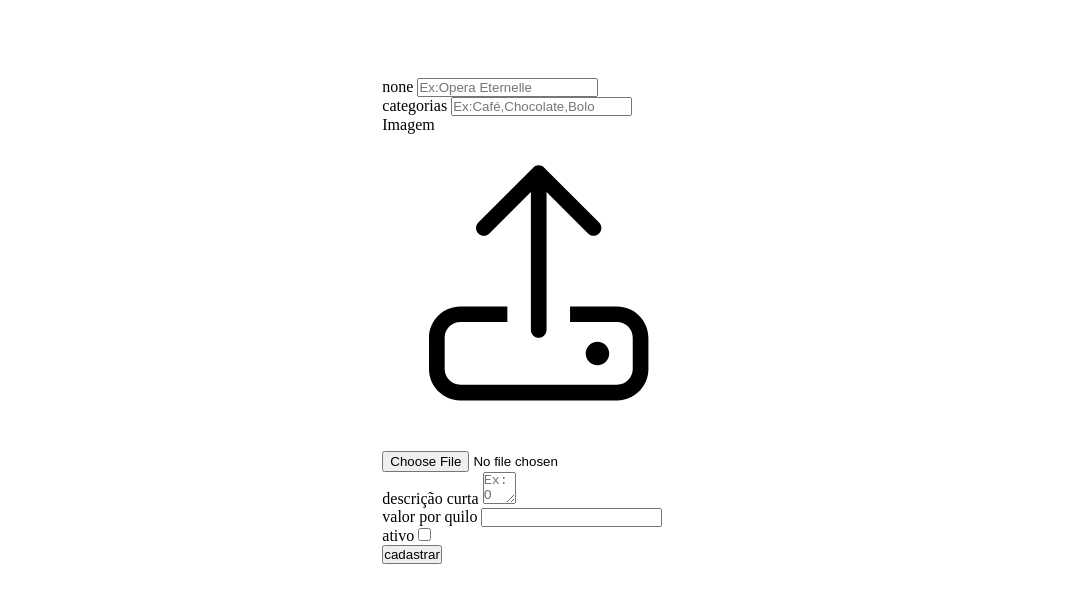
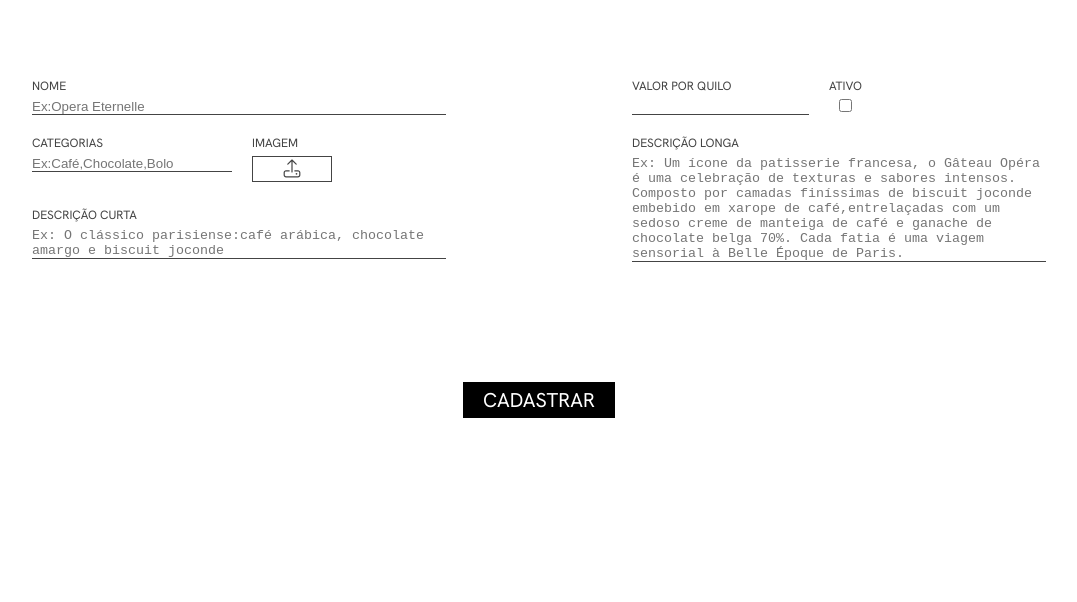
Before and after one commit to mandramos/Bolos-do-Jacquin, a plain HTML site: page admProdutos/index.html in a window 1280 px wide. Shown: the part 628-1230 px from the top of the page, without its empty margins (101-1178 px from the left). After the commit the page ends 1146 px from the top, so only its background shows below. Drawn offline with nearby package versions, Linux system fonts and the light colour scheme.

Commit message:
Formulário de cadastro de produtos

```diff
--- a/admProdutos/index.html
+++ b/admProdutos/index.html
@@ -53,46 +53,57 @@
                 <form action="">
                     <div class="inputs_form">
                         <div class="form_coluna1">
-                            <div class="linha_form">
-                                <label for="">none</label>
+                            <div class="linha_form lf_coluna">
+                                <label for="">nome</label>
                                 <input placeholder="Ex:Opera Eternelle" type="text" name="" id="">
                             </div>
-                            <div class="linha_form">
-                                <di class="input_cat">
+                            <div class="linha_form lf_linha">
+                                <div class="input_cat lf_coluna">
                                     <label for="">categorias</label>
                                     <input type="text" placeholder="Ex:Café,Chocolate,Bolo">
                                 </div>
-                            <div class="input_img">
+                                <div class="input_img lf_coluna">
                                     <span>Imagem</span>
                                     <label for="img">
                                         <svg xmlns="http://www.w3.org/2000/svg"
                                             viewBox="0 0 640 640"><!--! Font Awesome Pro 7.3.1 by @fontawesome - https://fontawesome.com License - https://fontawesome.com/license (Commercial License) Copyright 2026 Fonticons, Inc. -->
                                             <path fill="currentColor"
                                                 d="M336 118.6L336 400C336 408.8 328.8 416 320 416C311.2 416 304 408.8 304 400L304 118.6L219.3 203.3C213.1 209.5 202.9 209.5 196.7 203.3C190.5 197.1 190.5 186.9 196.7 180.7L308.7 68.7C314.9 62.5 325.1 62.5 331.3 68.7L443.3 180.7C449.5 186.9 449.5 197.1 443.3 203.3C437.1 209.5 426.9 209.5 420.7 203.3L336 118.6zM256 384L160 384C142.3 384 128 398.3 128 416L128 480C128 497.7 142.3 512 160 512L480 512C497.7 512 512 497.7 512 480L512 416C512 398.3 497.7 384 480 384L384 384L384 352L480 352C515.3 352 544 380.7 544 416L544 480C544 515.3 515.3 544 480 544L160 544C124.7 544 96 515.3 96 480L96 416C96 380.7 124.7 352 160 352L256 352L256 384zM416 448C416 434.7 426.7 424 440 424C453.3 424 464 434.7 464 448C464 461.3 453.3 472 440 472C426.7 472 416 461.3 416 448z" />
+
                                         </svg>
                                     </label>
-                                <input type="file" name="img" id="">
+                                    <input type="file" name="img" id="img">
                                 </div>
                             </div>
-                         <div class="linha_form">
+                            <div class="linha_form lf_coluna">
                                 <label for="">descrição curta</label>
-                        <textarea placeholder="Ex: O clássico parisiense:café arábica, chocolate amargo e biscuit joconde" name="" id="" cols="2"></textarea>
+                                <textarea
+                                    placeholder="Ex: O clássico parisiense:café arábica, chocolate amargo e biscuit joconde"
+                                    name="" id="" cols="2"></textarea>
                             </div>
                         </div>
                         <div class="form_coluna2">
-                     <div class="linha_form">
+                            <div class="linha_form lf_linha">
+                                <div class="input_valor lf_coluna">
                                     <label for="">valor por quilo</label>
                                     <input type="text" name="img" id="">
                                 </div>
-                     <div class="input_ativo">
+                                <div class="input_ativo lf_coluna">
                                     <label for="">ativo</label>
                                     <input type="checkbox" name="" id="">
                                 </div>
                             </div>
-                    <div>
-                        <div class="linha_form"></div>
+                            <div class="linha_form lf_coluna">
+                                <label for="">descrição longa</label>
+                                <textarea name="" id="" rows="7"
+                                    placeholder="Ex: Um ícone da patisserie francesa, o Gâteau Opéra é uma celebração de texturas e sabores intensos. Composto por camadas finíssimas de biscuit joconde embebido em xarope de café,entrelaçadas com um sedoso creme de manteiga de café e ganache de chocolate belga 70%. Cada fatia é uma viagem sensorial à Belle Époque de Paris."></textarea>
                             </div>
-                    <input type="button" value="cadastrar">
+
+
+                        </div>
+
+                    </div>
+                    <input type="button" value="CADASTRAR">
                 </form>
             </div>
         </section>
--- a/admProdutos/style.css
+++ b/admProdutos/style.css
@@ -154,13 +154,104 @@ header {
 }
 
 
+/* ------------- FORMULÁRIO ------------------------*/
+form {
+    width: 100%;
+}
+
+.inputs_form {
+    display: flex;
+    justify-content: space-around;
+    width: 100%;
+    max-width: 1200px;
+
+}
+
+.lf_coluna {
+    display: flex;
+    flex-direction: column;
+}
+.lf_linha{
+    display: flex;
+}
+
+.input_img svg {
+    width: 24px;
+}
+
+.form_coluna1,
+.form_coluna2 {
+    width: 414px;
+}
+
+.input_img span,
+form label {
+    font-family: var(--fontHanken);
+    text-transform: uppercase;
+    color: #444444;
+    font-size: 12px;
+    font-weight: 500;
+    margin-bottom: 5px;
+
+}
+
+.inputs_form input[type=text],
+.inputs_form textarea {
+    background-color: transparent;
+    border: none;
+    border-bottom: solid 1px #444444;
+    resize: none;
+}
+
+.inputs_form input[type=text]:focus,
+.inputs_form textarea:focus {
+    outline: none;
+}
 
 
+.linha_form {
+    margin-bottom: 20px;
+}
 
+.inputs_form input[type=file]{
+    display: none;
+}
+.input_img label{
+display: flex;
+align-items: center;
+justify-content: center;
+width: 80px;
+border: solid 1px #444444;
+}
 
+.input_img label:hover{
+    cursor: pointer;
+}
 
+form input[type=checkbox]
+form input[type=text]{
+    height: 25px;
+}
+.input_cat input{
+    width: 200px;
+    margin-right: 20px;
+}
 
+.input_valor input{
+    margin-right: 20px;
+}
 
+form input[type=button]{
+    background-color: #000000;
+    font-size: 20px;
+    color: #ffffff;
+    font-family: var(--fontHanken);
+    text-decoration: none;
+    padding: 5px 20px;
+    display: block;
+    margin: 100px auto 0;
+    border: none;
+}
 
 
 
```
Lines whose indentation alone changed are shown as unchanged.
